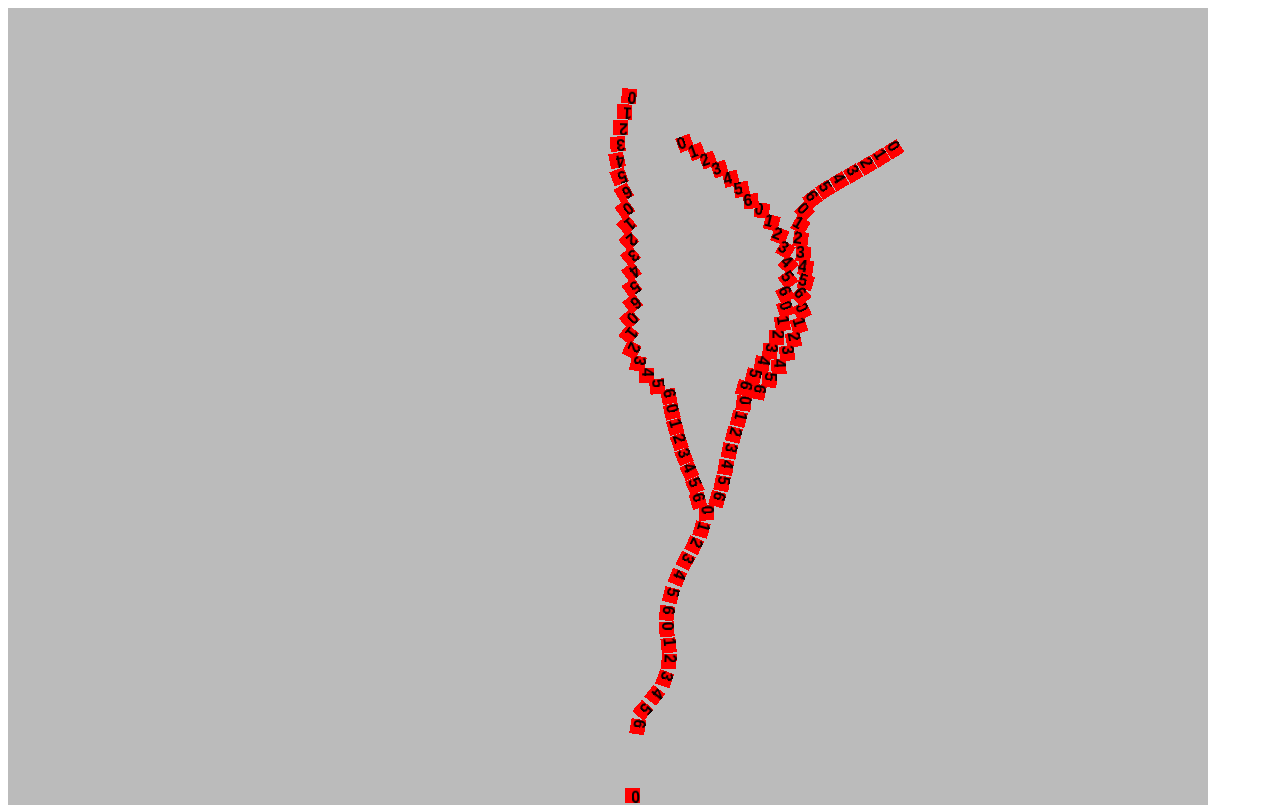
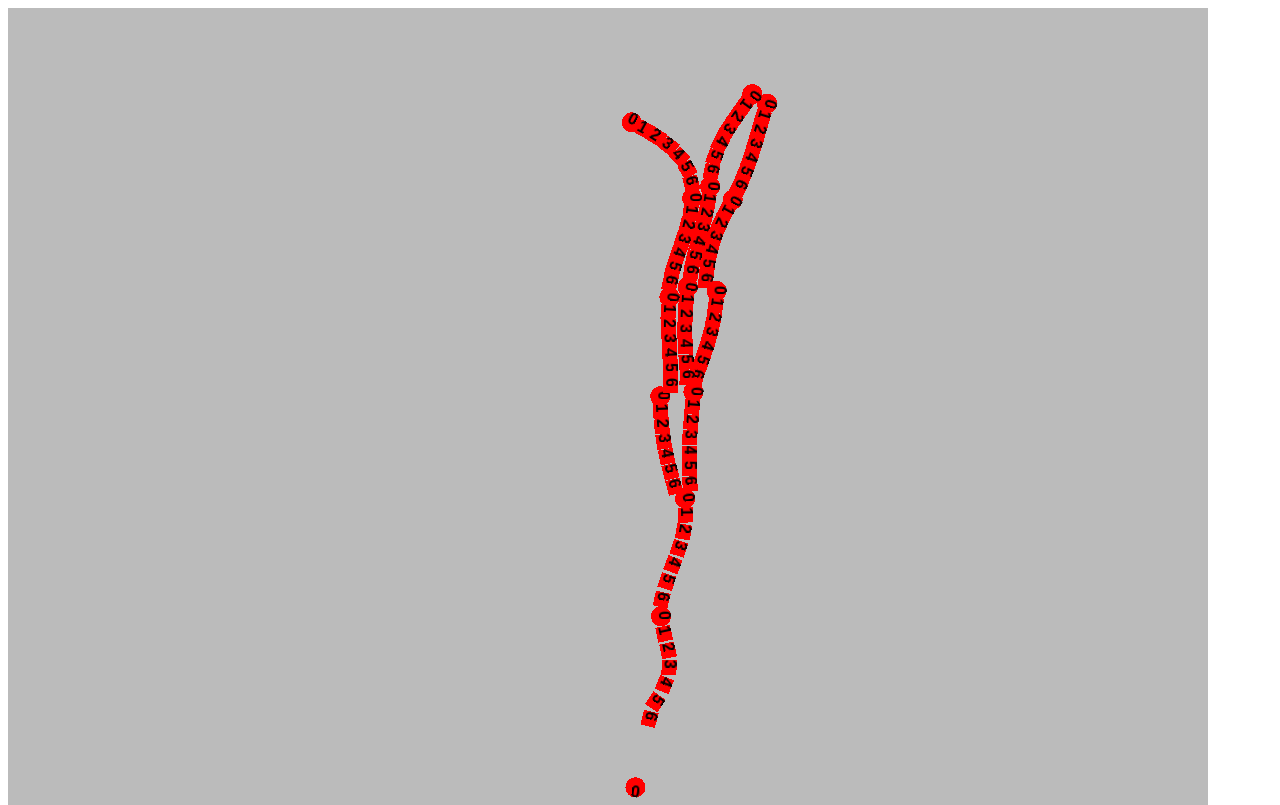
Before and after one commit to vertigo-dk/Glycomics-client, a plain HTML site: page app/index.html in a window 1280 px wide. Shown: the top 805 px of the page. Drawn offline with Linux system fonts and the light colour scheme; animation ran at ten frames a second.

Commit message:
Cirle joints and gravity

```diff
--- a/app/index.html
+++ b/app/index.html
@@ -148,29 +148,25 @@
 
             //
 
-            var vDistance = this._parentDistanceVector();
+            var vOffset = this.calculateOffset();
             var vPos = new Vector(this.position);
 
-            //rotate the distance vector by the radians specified in the tree
-             var treeAngle = sugarWorld.tree[sugarWorld.treeIndex].angle;
-             if (treeAngle != 0) {
-                 var newDistance = sugarWorld.rotatePoint(0, 0, vDistance.arr[0], vDistance.arr[1], -treeAngle);
-                 vDistance.arr = newDistance;
-             }
-
             //Create a position for the first element
-            //by using the distanceVector * the number of particles
-            vPos = vPos.add((vDistance.multiply(this.particleCount)));
+            //by using the offsetVector * the number of particles
+            vPos = vPos.add((vOffset.multiply(this.particleCount)));
 
             //
 
             for(var i=0; i<this.particleCount; i++){
+                var particleType = i == 0 ? 'circle' : 'text';
+
                 if(typeof lastBody != 'undefined') {
                     var vLastPos = new Vector(lastBody.position);
-                    vPos = vLastPos.subtract(vDistance);
+                    vPos = vLastPos.subtract(vOffset);
                 }
 
                 var particle = new Particle( {
+                    type: particleType,
                     position: vPos.arr,
                     angle: this.angle,
                     width: this.particleWidth,
@@ -187,6 +183,18 @@
             }
             //Set initial velocity of the last particle.
             this.getLastBody().velocity = this.velocity;
+        }
+
+        Chain.prototype.calculateOffset = function() {
+            var vOffset = new Vector([0, this.particleHeight]); // Vector that indicates the offset from the parent
+
+            //rotate the distance vector by the radians specified in the tree
+             var treeAngle = sugarWorld.tree[sugarWorld.treeIndex].angle;
+             if (treeAngle != 0) {
+                 var newOffset = sugarWorld.rotatePoint(0, 0, vOffset.arr[0], vOffset.arr[1], -treeAngle);
+                 vOffset.arr = newOffset;
+             }
+             return vOffset;
         }
 
         Chain.prototype.getLastBody = function() {
@@ -265,10 +273,10 @@
             p = this.getLastParticle();
             switch(p.dockedState) {
                 case "none":
-                    p.setBoxColor(0xff0000);
+                    p.drawRectangle(0xff0000);
                     break;
                 case "docked":
-                    p.setBoxColor(0x0000ff);
+                    p.drawRectangle(0x0000ff);
                     break;
             }
         }
@@ -277,6 +285,7 @@
 
         //A Particle is an element of with a physics body and some pixi graphics (a character)
         var Particle = function(settings) {
+            this.type           = typeof settings.type == 'undefined'           ? 'text'    : settings.type;
             this.width          = typeof settings.width == 'undefined'          ? 0.2       : settings.width;
             this.height         = typeof settings.height == 'undefined'         ? 0.2       : settings.height;
             this.position       = !Array.isArray(settings.position)             ? [-5, 0]   : settings.position;
@@ -294,7 +303,11 @@
         }
 
         Particle.prototype.addPhysicsBody = function () {
-            this.boxShape = new p2.Box({ width: this.width, height: this.height });
+            if (this.type == 'text')
+                this.boxShape = new p2.Box({ width: this.width, height: this.height });
+            else if (this.type == 'circle')
+                this.boxShape = new p2.Circle({ radius: this.width/1.5});
+
             this.boxBody = new p2.Body({
                 mass:!this.static,
                 fixedRotation: this.static,
@@ -311,7 +324,11 @@
         Particle.prototype.drawBox = function () {
             // Draw the box.
             this.graphics = new PIXI.Graphics();
-            this.setBoxColor(0xff0000);
+            if (this.type == 'text')
+                this.drawRectangle(0xff0000);
+            else if (this.type == 'circle')
+                this.drawCircle(0xff0000);
+
 
             // Add the box to our container
             container.addChild(this.graphics);
@@ -320,16 +337,21 @@
             this.txtObject = new PIXI.Text(this.txtString, {font: this.font, align : 'center'});
             this.txtObject.scale.x = 1/zoom;
             this.txtObject.scale.y = -1/zoom;
-            this.txtObject.position.x = this.boxShape.height/2;
-            this.txtObject.position.y = this.boxShape.width/2;
+            this.txtObject.position.x = this.boxShape.height/2 || this.boxShape.radius;
+            this.txtObject.position.y = this.boxShape.width/2 || this.boxShape.radius/2;
             this.txtObject.rotation = - Math.PI / 2;
             this.graphics.addChild(this.txtObject);
             this.moveGraphics();
         }
 
-        Particle.prototype.setBoxColor = function(col) {
+        Particle.prototype.drawRectangle = function(col) {
             this.graphics.beginFill(col);
             this.graphics.drawRect(-this.boxShape.width/2, -this.boxShape.height/2, this.boxShape.width, this.boxShape.height);
+        }
+
+        Particle.prototype.drawCircle = function(col) {
+            this.graphics.beginFill(col);
+            this.graphics.drawCircle(0, 0, this.boxShape.radius)
         }
 
         Particle.prototype.update = function() {
@@ -412,17 +434,6 @@
             //     sugarWorld.offsetDock(chain);
             sugarWorld.createLockToParent(chain, 100000, 1);
         }
-
-        // sugarWorld.offsetDock = function(chain) {
-        //     //get the last body of the chain
-        //     var body = chain.getLastBody();
-        //     //add the angle from the tree
-        //     var newAngle = sugarWorld.tree[sugarWorld.treeIndex].angle;
-        //     body.angle += newAngle;
-        //     //Find distance vector
-        //     //get normalized tangent vector of that vector
-        //     //move the body particleWidth * tangent
-        // }
 
         sugarWorld.getDockPosition = function(i) {
             if (i == 0) {
@@ -513,7 +524,7 @@
 
             // Init p2.js
             world = new p2.World();
-            world.gravity = [0,0];
+            world.gravity = [0, 1];
             world.defaultContactMaterial.friction = 0.0;
 
             //addWalls({ topLeft: [-6, 3.5], bottomRight: [6, -3.5] });
@@ -560,11 +571,6 @@
 
 //
 
-            //Fill the docks on all attractors and set their positions
-            // sugarWorld.attractors.forEach(function(attractor) {
-            //     sugarWorld.updateDocking();
-            // });
-
             //Apply colors etc
             sugarWorld.chains.forEach(function(chain) {
                 chain.update();
```
